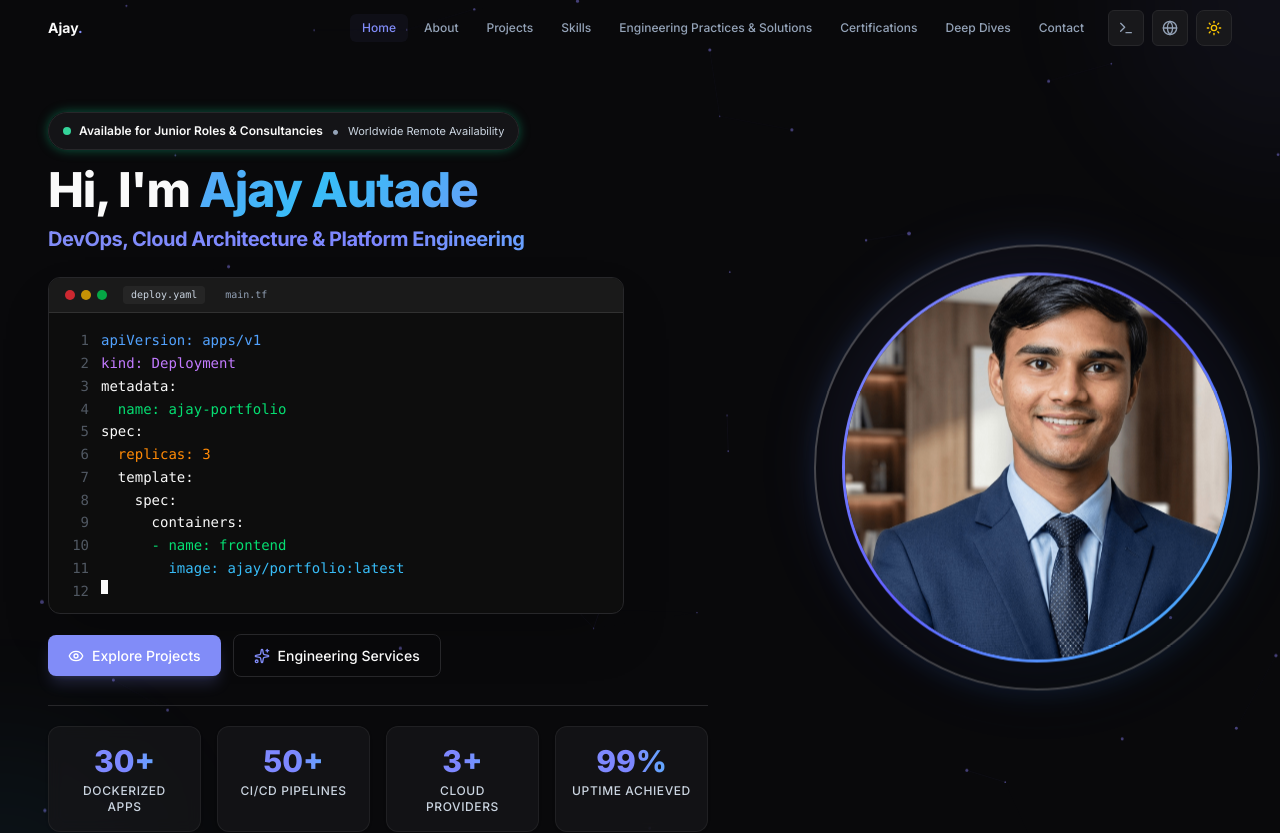
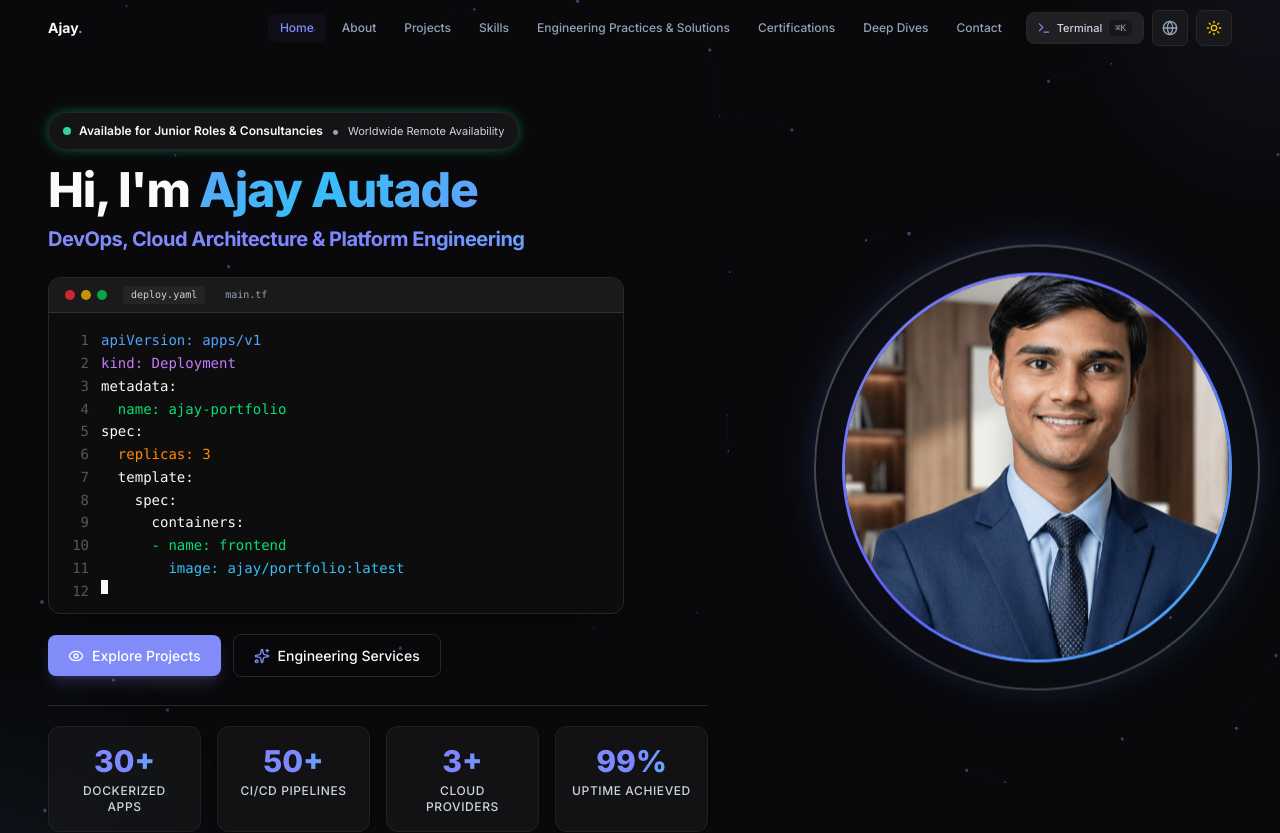
Before and after one commit to ajayautade/ajayautadeportfolio, a Next.js app: page / in a window 1280 px wide. Shown: the top 833 px of the page. Built offline with nearby package versions, Linux system fonts and the light colour scheme.

Commit message:
feat(nav): add Cmd+K keyboard shortcut listener and tactile terminal trigger badge

```diff
--- a/src/components/Navbar.tsx
+++ b/src/components/Navbar.tsx
@@ -78,6 +78,10 @@ export default function Navbar() {
     const handleKeyDown = (e: KeyboardEvent) => {
       if (e.key === "Escape") {
         setIsMobileOpen(false);
+      }
+      if ((e.metaKey || e.ctrlKey) && e.key.toLowerCase() === "k") {
+        e.preventDefault();
+        setIsTerminalOpen((prev) => !prev);
       }
     };
 
@@ -180,11 +184,15 @@ export default function Navbar() {
               <div className="ml-2 flex items-center gap-2">
                 <button
                   onClick={() => setIsTerminalOpen(true)}
-                  className="flex h-9 w-9 items-center justify-center rounded-md border border-border bg-surface text-text-tertiary hover:text-text-primary hover:border-primary/50 transition-colors"
-                  aria-label="Open Terminal"
-                  title="Open Terminal"
+                  className="hidden sm:inline-flex items-center gap-1.5 h-8 px-2.5 rounded-lg border border-border bg-surface-elevated/80 text-text-secondary hover:text-text-primary hover:border-primary/50 transition-all text-xs shadow-xs"
+                  aria-label="Open Interactive Terminal"
+                  title="Open Terminal (⌘K)"
                 >
-                  <TerminalIcon className="h-4 w-4" />
+                  <TerminalIcon className="h-3.5 w-3.5 text-primary" />
+                  <span className="hidden lg:inline text-[11px] font-medium">Terminal</span>
+                  <kbd className="hidden lg:inline-flex items-center rounded border border-border/80 bg-surface px-1.5 py-0.5 text-[9px] font-mono text-text-tertiary">
+                    ⌘K
+                  </kbd>
                 </button>
                 <LanguageSwitcher />
                 <ThemeToggle />
```
